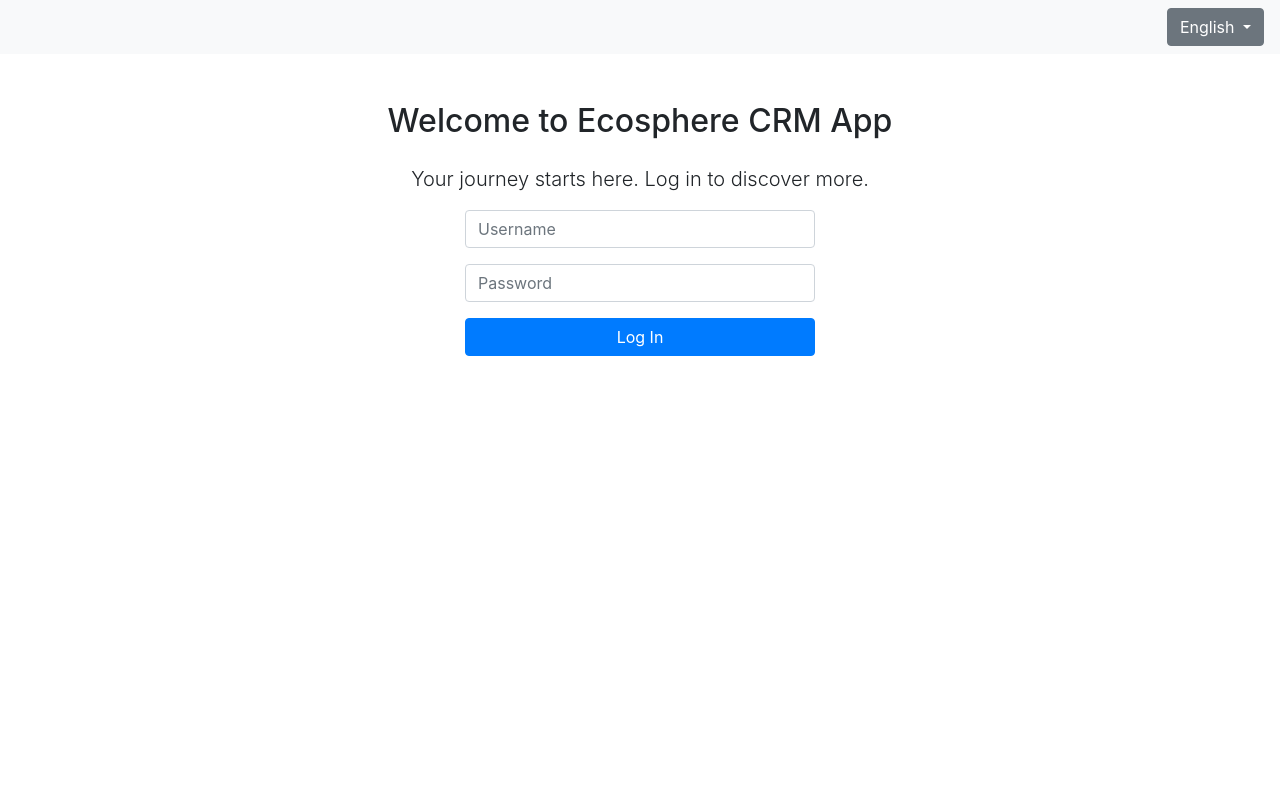
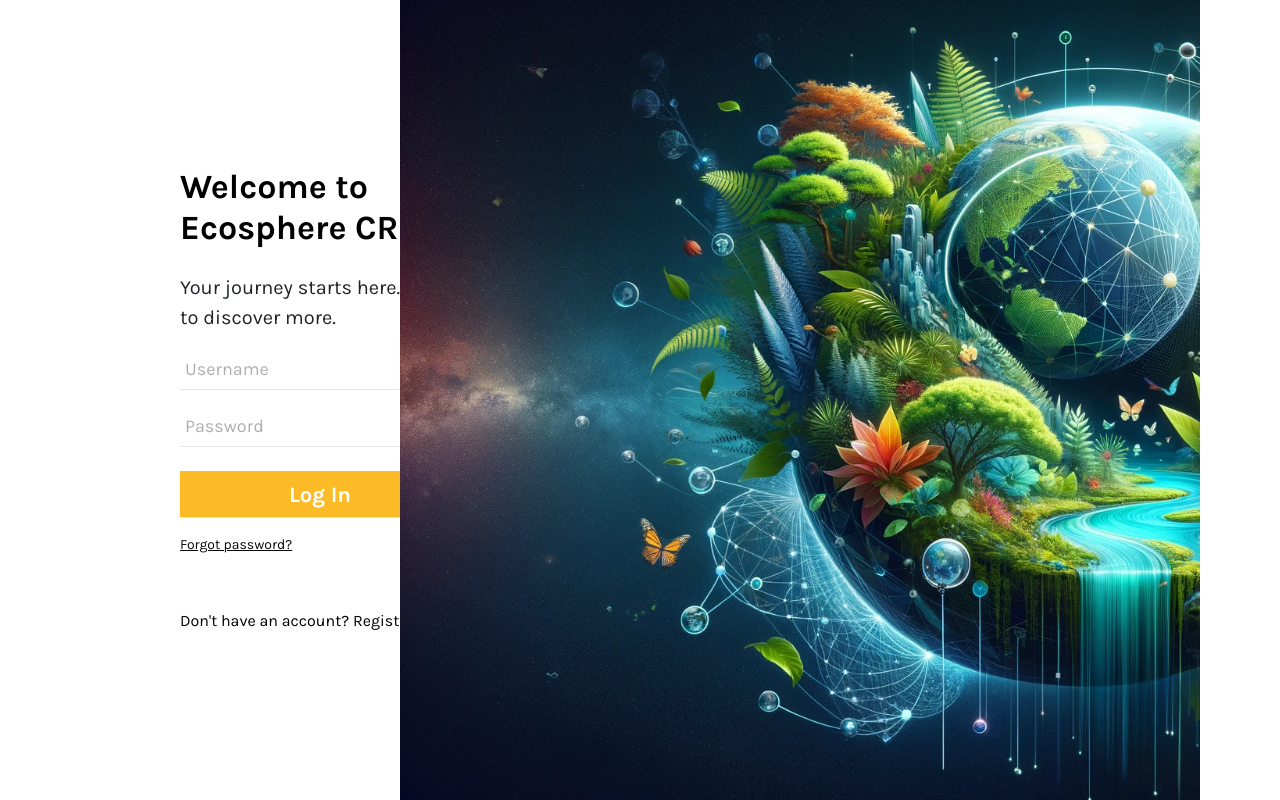
Before and after one commit to dmm1/Ecosphere, a Django app: template ecosphere/templates/home/index.html in a window 1280 px wide. Run offline with Django 3.2, Linux system fonts and the light colour scheme; the template is opened without the code that fills it, so the values that code supplies are empty; some libraries are stand-ins or nearby versions.

Commit message:
login update new look

```diff
--- a/ecosphere/templates/base.html
+++ b/ecosphere/templates/base.html
@@ -3,7 +3,7 @@
 <head>
     <meta charset="UTF-8">
     <meta name="viewport" content="width=device-width, initial-scale=1.0">
-    <title>My App</title>
+    <title>Ecosphere CRM</title>
     <!-- Bootstrap CSS -->
     <link href="https://stackpath.bootstrapcdn.com/bootstrap/4.5.2/css/bootstrap.min.css" rel="stylesheet">
     {% block customers_index_css %} {% endblock customers_index_css %}
--- a/ecosphere/templates/home/index.html
+++ b/ecosphere/templates/home/index.html
@@ -1,69 +1,154 @@
 <!-- templates/home/index.html -->
 
-{% extends 'base.html' %}
-{% block index_css %}
-{% endblock %}
+<!DOCTYPE html>
+<html lang="en">
+<head>
+    <meta charset="UTF-8">
+    <meta name="viewport" content="width=device-width, initial-scale=1.0">
+    <title>Ecosphere CRM</title>
+    <!-- Bootstrap CSS -->
+    <link href="https://stackpath.bootstrapcdn.com/bootstrap/4.5.2/css/bootstrap.min.css" rel="stylesheet">
+    <link href="https://fonts.googleapis.com/css?family=Karla:400,700&display=swap" rel="stylesheet">
+    <link rel="stylesheet" href="https://cdn.materialdesignicons.com/4.8.95/css/materialdesignicons.min.css">
+    <style>body {
+        font-family: "Karla", sans-serif;
+        background-color: #fff;
+        min-height: 100vh; }
+
+      .brand-wrapper {
+        padding-top: 7px;
+        padding-bottom: 8px; }
+        .brand-wrapper .logo {
+          height: 25px; }
+
+      .login-section-wrapper {
+        display: -webkit-box;
+        display: flex;
+        -webkit-box-orient: vertical;
+        -webkit-box-direction: normal;
+                flex-direction: column;
+        padding: 68px 180px;
+        background-color: #fff; }
+        @media (max-width: 991px) {
+          .login-section-wrapper {
+            padding-left: 50px;
+            padding-right: 50px; } }
+        @media (max-width: 575px) {
+          .login-section-wrapper {
+            padding-top: 20px;
+            padding-bottom: 20px;
+            min-height: 100vh; } }
+
+      .login-wrapper {
+        width: 300px;
+        max-width: 100%;
+        padding-top: 24px;
+        padding-bottom: 24px; }
+        @media (max-width: 575px) {
+          .login-wrapper {
+            width: 100%; } }
+        .login-wrapper label {
+          font-size: 14px;
+          font-weight: bold;
+          color: #b0adad; }
+        .login-wrapper .form-control {
+          border: none;
+          border-bottom: 1px solid #e7e7e7;
+          border-radius: 0;
+          padding: 9px 5px;
+          min-height: 40px;
+          font-size: 18px;
+          font-weight: normal; }
+          .login-wrapper .form-control::-webkit-input-placeholder {
+            color: #b0adad; }
+          .login-wrapper .form-control::-moz-placeholder {
+            color: #b0adad; }
+          .login-wrapper .form-control:-ms-input-placeholder {
+            color: #b0adad; }
+          .login-wrapper .form-control::-ms-input-placeholder {
+            color: #b0adad; }
+          .login-wrapper .form-control::placeholder {
+            color: #b0adad; }
+        .login-wrapper .login-btn {
+          padding: 8px 20px;
+          background-color: #fdbb28;
+          border-radius: 0;
+          font-size: 22px;
+          font-weight: bold;
+          color: #ffffff;
+          margin-bottom: 14px; }
+          .login-wrapper .login-btn:hover {
+            border: 1px solid #fdbb28;
+            background-color: #fff;
+            color: #fdbb28; }
+        .login-wrapper a.forgot-password-link {
+          color: #080808;
+          font-size: 14px;
+          text-decoration: underline;
+          display: inline-block;
+          margin-bottom: 54px; }
+          @media (max-width: 575px) {
+            .login-wrapper a.forgot-password-link {
+              margin-bottom: 16px; } }
+        .login-wrapper-footer-text {
+          font-size: 16px;
+          color: #000;
+          margin-bottom: 0; }
+
+      .login-title {
+        font-size: 34px;
+        color: #000;
+        font-weight: bold;
+        margin-bottom: 25px; }
+
+      .login-img {
+        width: 128%;
+        height: 100vh;
+        max-width: 125%;
+        max-height: 100%;
+        -o-object-fit: cover;
+           object-fit: cover;
+        -o-object-position: left;
+           object-position: left; }
+
+     </style>
+</head>
+
 {% load i18n %}
 
-
-
 {% block content %}
-<section class="container mt-5">
-    <div class="row justify-content-center">
-        <div class="col-md-6 text-center">
-            <h2 class="mb-4">Welcome to Ecosphere CRM App</h2>
+<body>
+<main>
+    <div class="container-fluid">
+      <div class="row">
+        <div class="col-sm-6 login-section-wrapper">
+          <div class="login-wrapper my-auto">
+            <h1 class="login-title">Welcome to Ecosphere CRM</h1>
             <p class="lead">Your journey starts here. Log in to discover more.</p>
-        </div>
-    </div>
-    <div class="row justify-content-center">
-        <div class="col-md-4">
-            <form method="post">
+            <form method="post" class="ui.form">
                 {% csrf_token %}
               <div class="form-group">
                 <input type="text" name="username" class="form-control" placeholder="{% trans 'Username' %}" required>
               </div>
-                <div class="form-group">
+              <div class="form-group mb-4">
                 <input type="password" name="password" class="form-control" placeholder="{% trans 'Password' %}" required>
               </div>
-                <button type="submit" class="btn btn-primary btn-block">{% trans 'Log In' %}</button>
+              <button type="submit" name="login" id="login" class="btn btn-block login-btn form-control" >{% trans 'Log In' %}</button>
             </form>
+            <a href="/" class="forgot-password-link">Forgot password?</a>
+            <p class="login-wrapper-footer-text">Don't have an account? <a href="#!" class="text-reset">Register here</a></p>
           </div>
         </div>
-</section>
+        <div class="col-sm-6 px-0 d-none d-sm-block">
+            {% load static %}
+          <img src="{% static 'images/login.webp' %}" style="margin-left: -240px" "login image" class="login-img">
+        </div>
+      </div>
+    </div>
+  </main>
 
 
-<script>
-    $(document).ready(function() {
-      $(".ui.form").form({
-        fields: {
-          email: {
-            identifier: "email",
-            rules: [
-              {
-                type: "empty",
-                prompt: "Please enter your e-mail"
-              },
-              {
-                type: "email",
-                prompt: "Please enter a valid e-mail"
-              }
-            ]
-          },
-          password: {
-            identifier: "password",
-            rules: [
-              {
-                type: "empty",
-                prompt: "Please enter your password"
-              },
-              {
-                type: "length[6]",
-                prompt: "Your password must be at least 6 characters"
-              }
-            ]
-          }
-        }
-      });
-    });
-  </script>
 {% endblock %}
+<!-- Bootstrap JS, Popper.js, and jQuery -->
+
+</body>
```
Also changed, not shown: ecosphere/static/images/login.webp (added). Lines whose indentation alone changed are shown as unchanged.
